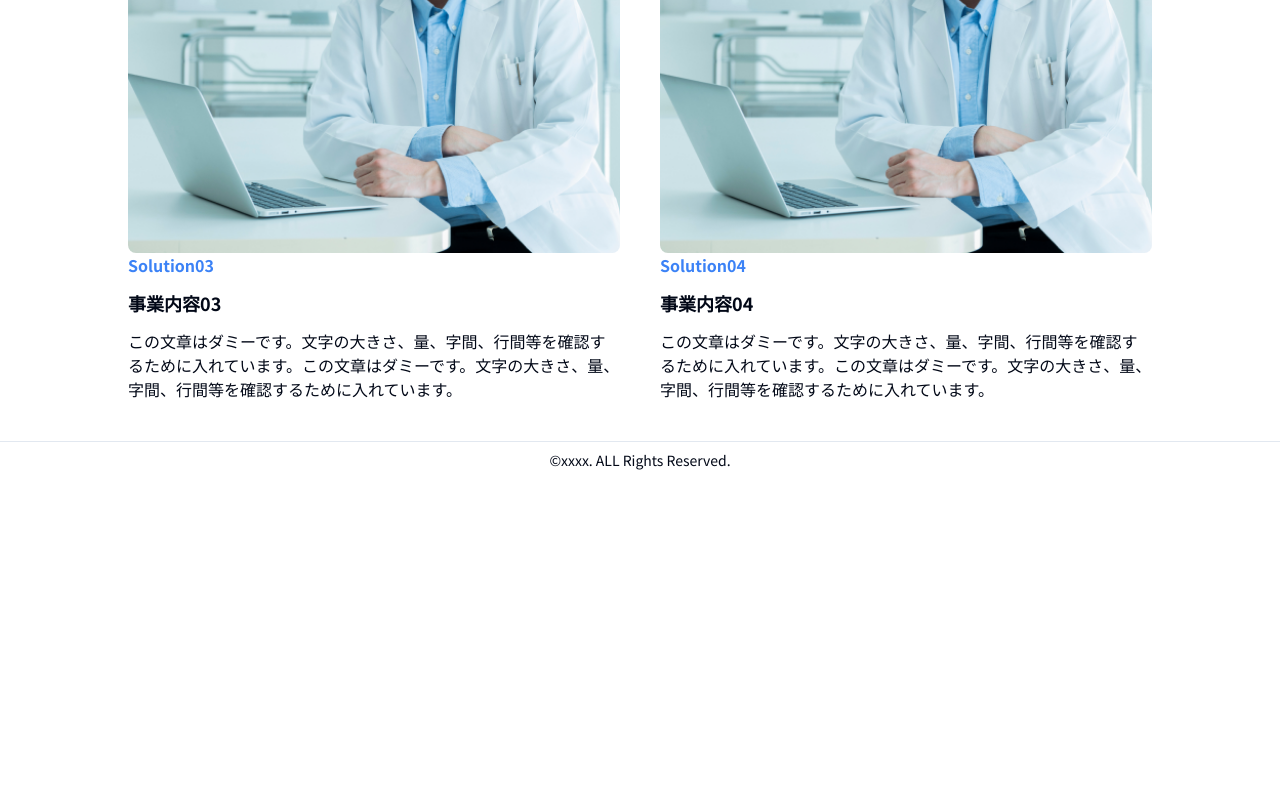
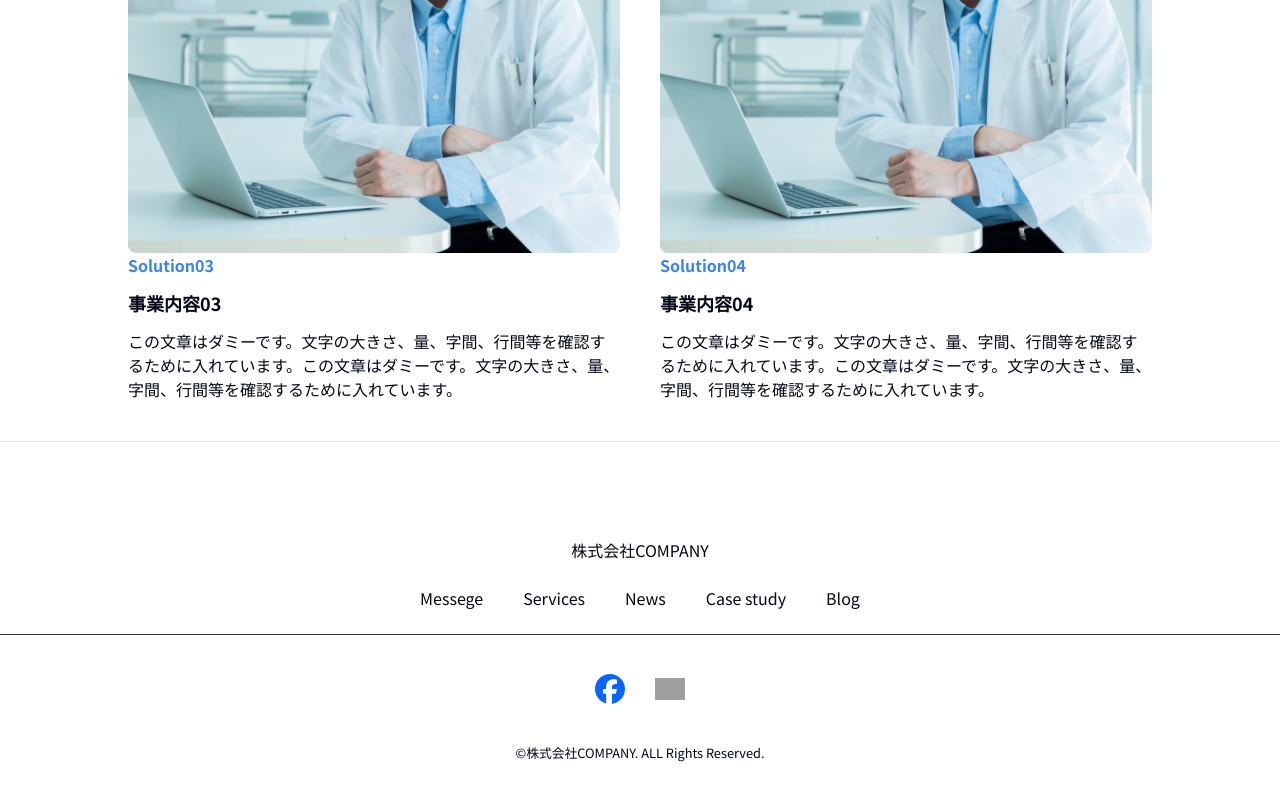
Before and after one commit to Tsukimori/website_system, a Next.js app: page / in a window 1280 px wide. Shown: the part 2643-3443 px from the top of the page. Before the commit the page ends 3121 px from the top, so only its background shows below. Built offline with nearby package versions, Linux system fonts and the light colour scheme; grey boxes are pictures that could not be loaded.

Commit message:
footer２種類作成

```diff
--- a/components/footer/Footer1.tsx
+++ b/components/footer/Footer1.tsx
@@ -1,22 +1,73 @@
 "use client"
 
+import Link from "next/link"
 import Image from "next/image"
+import Menu from "@/components/ui/navigation/Menu"
+import Sns from "@/components/ui/navigation/SnsButton"
+import FooterLinks from "@/components/ui/navigation/FooterLinks"
+import CompanyInfo from "@/components/ui/navigation/CompanyInfo"
+import ContactButton from "@/components/ui/button/ContactButton"
 
 // フッター
 const Footer1 = () => {
+  const { companyName, companyPostalCode, companyAddress } = CompanyInfo[0]
   return (
-    <footer className="border-t py-2">
-      <div className="flex flex-col items-center justify-center text-sm space-y-5">
-        <Image src="/logo/logo1.svg" alt="logo" width={200} height={40} />
-
-        <div className="flex items-center space-x-5">
-          <div>メニュー1</div>
-          <div>メニュー2</div>
-          <div>メニュー3</div>
-          <div>メニュー4</div>
+    <footer className="border-t py-24">
+      <div className="max-w-screen-xl mx-auto">
+        <div className="flex justify-between">
+          <div className="space-y-3">
+            <h4>{companyName}</h4>
+            <p>
+              <span className="">{companyPostalCode}</span>
+              {companyAddress}
+            </p>
+          </div>
+          <div className="flex flex-col items-end">
+            <ul className="flex items-center space-x-10 font-light">
+              {Menu.map((item, index) => (
+                <li key={index}>
+                  <Link href={item.href}>
+                    <div>{item.name}</div>
+                  </Link>
+                </li>
+              ))}
+            </ul>
+            <div className="w-[198px] mt-7">
+              <ContactButton className="h-14 rounded-xl"/>
+            </div>
+          </div>
         </div>
-
-        <div>©xxxx. ALL Rights Reserved.</div>
+        <div className="flex justify-between items-center border-t border-borderGray mt-4 pt-4 ">
+          <div className="flex flex-col items-center justify-center text-sm space-y-5">
+            <ul className="flex items-center justify-end font-semibold">
+              {Sns.map((item, index) => (
+                <li
+                  key={index}
+                  className="w-[60px] h-[60px] flex items-center justify-center"
+                >
+                  <Link href={item.href} className="">
+                    <Image
+                      src={item.src}
+                      alt={item.name}
+                      width={30}
+                      height={30}
+                    />
+                  </Link>
+                </li>
+              ))}
+            </ul>
+          </div>
+          <ul className="flex items-center space-x-10 font-light">
+            {FooterLinks.map((item, index) => (
+              <li key={index}>
+                <Link href={item.href}>
+                  <div>{item.name}</div>
+                </Link>
+              </li>
+            ))}
+          </ul>
+        </div>
+        <small className="mt-4 flex justify-end">©{companyName}. ALL Rights Reserved.</small>
       </div>
     </footer>
   )
--- a/components/footer/Footer2.tsx
+++ b/components/footer/Footer2.tsx
@@ -1,13 +1,53 @@
 "use client"
 
+import Link from "next/link"
 import Image from "next/image"
+import Menu from "@/components/ui/navigation/Menu"
+import Sns from "@/components/ui/navigation/SnsButton"
+import CompanyInfo from "@/components/ui/navigation/CompanyInfo"
 
 // フッター
 const Footer2 = () => {
+  const { companyName } = CompanyInfo[0]
+
   return (
-    <footer className="border-t py-2">
-      <div className="flex flex-col items-center justify-center text-sm space-y-5">
-        <div>©xxxx. ALL Rights Reserved.</div>
+    <footer className="border-t py-24">
+      <div className="max-w-screen-xl mx-auto">
+        <div className="flex flex-col items-center justify-center space-y-6">
+          <h4>{companyName}</h4>
+
+          <ul className="flex items-center space-x-10 font-light">
+            {Menu.map((item, index) => (
+              <li key={index}>
+                <Link href={item.href}>
+                  <div>{item.name}</div>
+                </Link>
+              </li>
+            ))}
+          </ul>
+        </div>
+        <div className="border-t border-borderGray mt-6 pt-6">
+          <ul className="flex items-center justify-center font-semibold">
+            {Sns.map((item, index) => (
+              <li
+                key={index}
+                className="w-[60px] h-[60px] flex items-center justify-center"
+              >
+                <Link href={item.href} className="">
+                  <Image
+                    src={item.src}
+                    alt={item.name}
+                    width={30}
+                    height={30}
+                  />
+                </Link>
+              </li>
+            ))}
+          </ul>
+        </div>
+        <small className="mt-6 flex justify-center">
+          ©{companyName}. ALL Rights Reserved.
+        </small>
       </div>
     </footer>
   )
--- a/components/header/Header3.tsx
+++ b/components/header/Header3.tsx
@@ -20,7 +20,7 @@ const Header3 = () => {
         <div className="flex flex-col justify-between items-end h-full">
           <div className="flex items-center justify-center w-full">
           <TelButton />
-          <ContactButton height="h-10" />
+          <ContactButton className="h-10" />
           </div>
           <ul className="flex items-center space-x-10 font-semibold  ">
             {Menu.map((item, index) => (
--- a/components/ui/button/ContactButton.tsx
+++ b/components/ui/button/ContactButton.tsx
@@ -1,12 +1,15 @@
-//components/ui/button/ContactButton.tsx
 import Link from "next/link"
 import { EnvelopeIcon } from "@heroicons/react/24/outline"
 
-const ContactButton = ({ height = "h-20" }: { height?: string }) => {
+const ContactButton = ({
+  className = "",
+}: {
+  className?: string
+}) => {
   return (
     <Link
       href="/contact"
-      className={`bg-accentColor text-white cursor-pointer flex items-center justify-center w-full px-10 font-semibold ${height}`}
+      className={`bg-accentColor text-white cursor-pointer flex items-center justify-center w-full px-10 font-semibold h-20 ${className}`}
     >
       <EnvelopeIcon className="w-4 h-4 mr-1" />
       お問い合わせ
--- /dev/null
+++ b/components/ui/navigation/FooterLinks.tsx
@@ -0,0 +1,15 @@
+//components/ui/navigation/FooterLinks.tsx
+export const FooterLinks = [
+  {
+    name: '運営会社',
+    href: '/',
+  },
+  {
+    name: '個人情報の取り扱いについて',
+    href: '/',
+  },
+
+
+]
+
+export default FooterLinks
```
